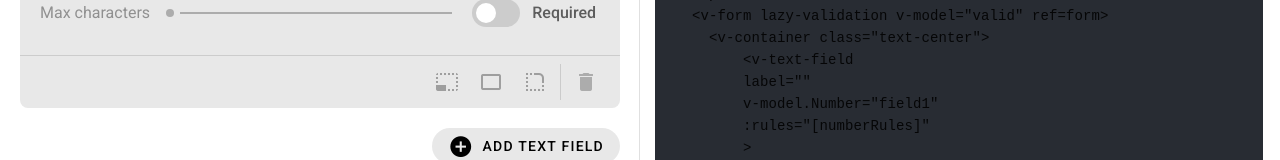
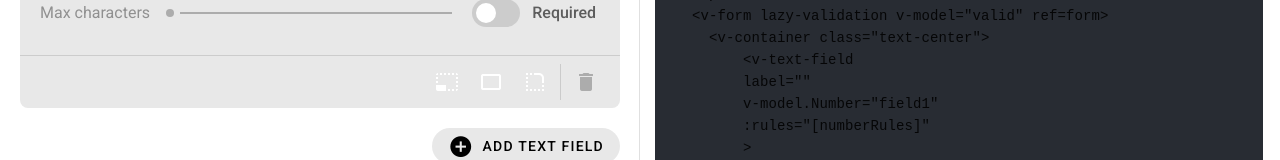
Before and after one commit to voidrlm/Vuetify-Form-Builder-With-Validations, a Vue app: page /#/dashboard in a window 1280 px wide. Shown: the part 221-381 px from the top of the page. Built offline with nearby package versions, Linux system fonts and the light colour scheme.

Commit message:
Design changes

```diff
--- a/src/components/form/formBuilder.vue
+++ b/src/components/form/formBuilder.vue
@@ -65,7 +65,7 @@
               @click="textfield.minCurrentDay = !textfield.minCurrentDay"
             >
               <v-icon
-                :class="textfield.minCurrentDay ? '' : 'grey--text'"
+                :class="textfield.minCurrentDay ? '' : 'white--text'"
                 v-bind="attrs"
                 v-on="on"
               >
@@ -87,7 +87,7 @@
               @click="textfield.dense = !textfield.dense"
             >
               <v-icon
-                :class="textfield.dense ? '' : 'grey--text'"
+                :class="textfield.dense ? '' : 'white--text'"
                 v-bind="attrs"
                 v-on="on"
               >
@@ -105,7 +105,7 @@
               @click="textfield.outlined = !textfield.outlined"
             >
               <v-icon
-                :class="textfield.outlined ? '' : 'grey--text'"
+                :class="textfield.outlined ? '' : 'white--text'"
                 v-bind="attrs"
                 v-on="on"
               >
@@ -123,7 +123,7 @@
               @click="textfield.rounded = !textfield.rounded"
             >
               <v-icon
-                :class="textfield.rounded ? '' : 'grey--text'"
+                :class="textfield.rounded ? '' : 'white--text'"
                 v-bind="attrs"
                 v-on="on"
               >
```
